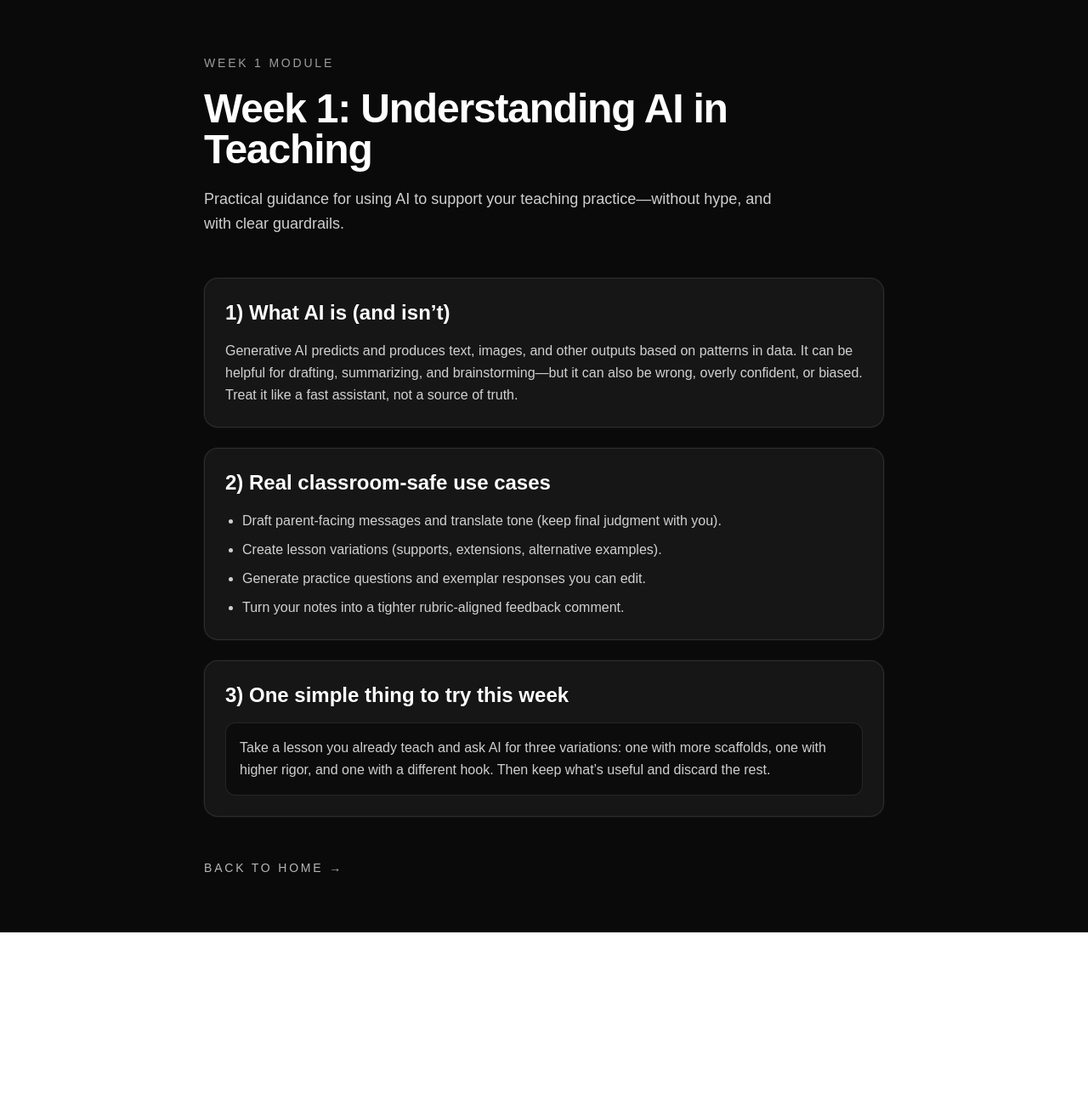
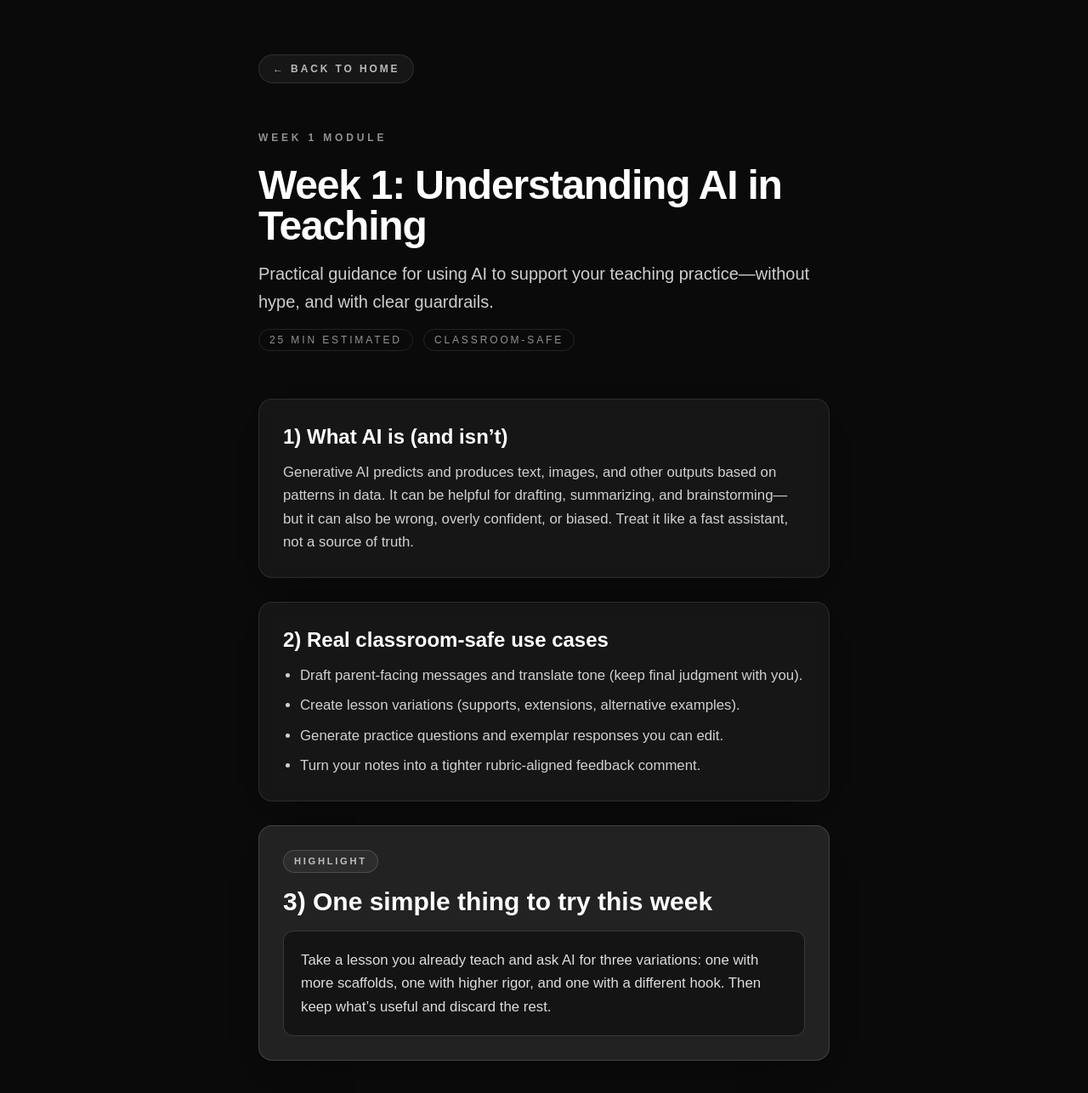
Before and after one commit to piggymom/ai-for-teachers, a Next.js app: page /week-1 in a window 1280 px wide. Shown: the top 1286 px of the page at 85% size. Before the commit the page ends 1097 px from the top, so only its background shows below. Built offline with nearby package versions, Linux system fonts and the light colour scheme.

Commit message:
Refine week 1 page layout and cards

```diff
--- a/app/week-1/page.tsx
+++ b/app/week-1/page.tsx
@@ -7,28 +7,65 @@ type SectionCardProps = {
 };
 
 const SectionCard = ({ title, children }: SectionCardProps) => (
-  <section className="rounded-2xl border border-white/10 bg-white/5 p-6 shadow-[0_0_0_1px_rgba(255,255,255,0.04)] backdrop-blur">
-    <h2 className="text-2xl font-semibold text-white">{title}</h2>
-    <div className="mt-4 text-base leading-relaxed text-white/80">{children}</div>
+  <section className="rounded-2xl border border-white/10 bg-white/5 p-6 shadow-[0_12px_40px_-32px_rgba(0,0,0,0.9)] backdrop-blur sm:p-7">
+    <div className="flex flex-col gap-3">
+      <h2 className="text-xl font-semibold text-white sm:text-2xl">{title}</h2>
+      <div className="text-base leading-relaxed text-white/80 sm:text-[1.05rem]">
+        {children}
+      </div>
+    </div>
+  </section>
+);
+
+const HighlightCard = ({ title, children }: SectionCardProps) => (
+  <section className="rounded-2xl border border-white/15 bg-white/10 p-6 shadow-[0_20px_50px_-38px_rgba(0,0,0,0.85)] sm:p-7">
+    <div className="flex flex-col gap-4">
+      <div className="inline-flex w-fit items-center gap-2 rounded-full border border-white/15 bg-white/5 px-3 py-1 text-[0.7rem] font-semibold uppercase tracking-[0.24em] text-white/70">
+        Highlight
+      </div>
+      <h2 className="text-2xl font-semibold text-white sm:text-3xl">{title}</h2>
+      <div className="text-base leading-relaxed text-white/80 sm:text-[1.05rem]">
+        {children}
+      </div>
+    </div>
   </section>
 );
 
 export default function Week1Page() {
   return (
     <main className="min-h-screen bg-neutral-950 text-white">
-      <div className="mx-auto flex max-w-4xl flex-col gap-12 px-6 py-16 lg:px-12">
-        <header className="space-y-5">
-          <p className="text-sm uppercase tracking-[0.2em] text-white/60">Week 1 Module</p>
-          <h1 className="text-4xl font-semibold tracking-tight text-white sm:text-5xl">
-            Week 1: Understanding AI in Teaching
-          </h1>
-          <p className="max-w-2xl text-lg leading-relaxed text-white/80">
-            Practical guidance for using AI to support your teaching practice—without hype, and with
-            clear guardrails.
+      <div className="mx-auto flex max-w-3xl flex-col gap-12 px-6 py-14 sm:gap-14 sm:py-16 lg:px-12">
+        <nav>
+          <Link
+            href="/"
+            className="inline-flex items-center gap-2 rounded-full border border-white/10 bg-white/5 px-4 py-2 text-xs font-semibold uppercase tracking-[0.24em] text-white/70 transition hover:border-white/30 hover:text-white"
+          >
+            ← Back to home
+          </Link>
+        </nav>
+
+        <header className="space-y-6">
+          <p className="text-xs font-semibold uppercase tracking-[0.32em] text-white/55">
+            Week 1 Module
           </p>
+          <div className="space-y-4">
+            <h1 className="text-4xl font-semibold tracking-tight text-white sm:text-5xl">
+              Week 1: Understanding AI in Teaching
+            </h1>
+            <p className="max-w-2xl text-lg leading-relaxed text-white/80 sm:text-xl">
+              Practical guidance for using AI to support your teaching practice—without hype, and
+              with clear guardrails.
+            </p>
+            <div className="flex flex-wrap items-center gap-3 text-xs uppercase tracking-[0.24em] text-white/55">
+              <span className="rounded-full border border-white/10 px-3 py-1">
+                25 min estimated
+              </span>
+              <span className="rounded-full border border-white/10 px-3 py-1">Classroom-safe</span>
+            </div>
+          </div>
         </header>
 
-        <div className="flex flex-col gap-6">
+        <div className="flex flex-col gap-6 sm:gap-7">
           <SectionCard title="1) What AI is (and isn’t)">
             <p>
               Generative AI predicts and produces text, images, and other outputs based on patterns
@@ -39,7 +76,7 @@ export default function Week1Page() {
           </SectionCard>
 
           <SectionCard title="2) Real classroom-safe use cases">
-            <ul className="list-disc space-y-2 pl-5">
+            <ul className="list-disc space-y-2 pl-5 text-white/80">
               <li>Draft parent-facing messages and translate tone (keep final judgment with you).</li>
               <li>Create lesson variations (supports, extensions, alternative examples).</li>
               <li>Generate practice questions and exemplar responses you can edit.</li>
@@ -47,21 +84,15 @@ export default function Week1Page() {
             </ul>
           </SectionCard>
 
-          <SectionCard title="3) One simple thing to try this week">
-            <aside className="rounded-xl border border-white/10 bg-black/40 p-4">
-              <p className="text-base leading-relaxed text-white/80">
+          <HighlightCard title="3) One simple thing to try this week">
+            <aside className="rounded-xl border border-white/15 bg-black/40 p-4 sm:p-5">
+              <p className="text-base leading-relaxed text-white/85 sm:text-[1.05rem]">
                 Take a lesson you already teach and ask AI for three variations: one with more
                 scaffolds, one with higher rigor, and one with a different hook. Then keep what’s
                 useful and discard the rest.
               </p>
             </aside>
-          </SectionCard>
-        </div>
-
-        <div>
-          <Link href="/" className="text-sm font-medium uppercase tracking-[0.2em] text-white/70">
-            Back to home →
-          </Link>
+          </HighlightCard>
         </div>
       </div>
     </main>
```
